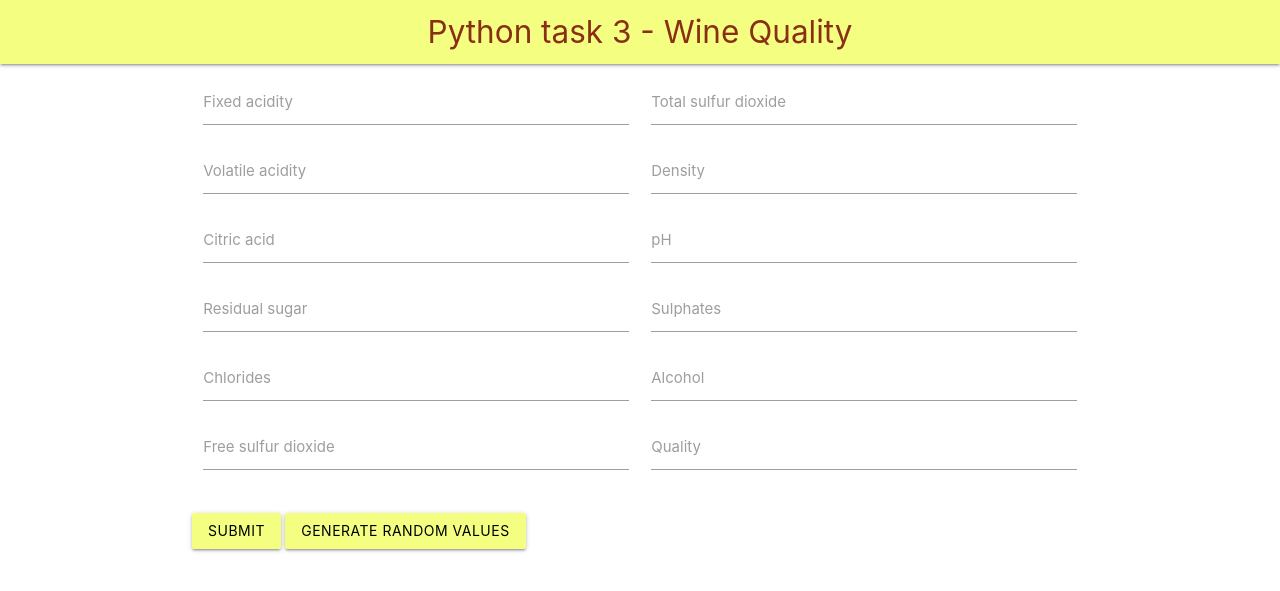
After one commit to Pietras567/Python, a Django app: template Zadanie3/templates/add_form.html in a window 1280 px wide. The commit adds this page. Shown: the top 591 px of the page. Run offline with Django 5.2, Linux system fonts and the light colour scheme; the template is opened without the code that fills it, so the values that code supplies are empty.

Commit message:
Dodanie widoku dodawania rekordu do bazy danych

```diff
--- a/Zadanie3/Zadanie3/urls.py
+++ b/Zadanie3/Zadanie3/urls.py
@@ -25,4 +25,6 @@ urlpatterns = [
     path('api/data', views.KlasaListCreateAPIView.as_view(), name='klasa-list-create'),
     path('api/data/<int:pk>', views.KlasaDetailAPIView.as_view(), name='klasa-detail'),
     path('delete/<int:pk>', views.delete_record, name='delete_record'),
+    path('add', views.add_view, name='add_view'),
+    path('api/data/example', views.generate_example_data, name='generate_example_data'),
 ]
--- /dev/null
+++ b/Zadanie3/templates/add_form.html
@@ -0,0 +1,197 @@
+<!DOCTYPE html>
+<html lang="en">
+<head>
+    <meta charset="UTF-8">
+    <meta name="viewport" content="width=device-width, initial-scale=1.0">
+    <title>Add record</title>
+    <link href="https://cdnjs.cloudflare.com/ajax/libs/materialize/1.0.0/css/materialize.min.css" rel="stylesheet">
+    <script src="https://cdnjs.cloudflare.com/ajax/libs/materialize/1.0.0/js/materialize.min.js" defer></script>
+    <script>
+        async function handleSubmit(event) {
+            event.preventDefault();
+
+            const data = {
+                fixed_acidity: document.getElementById("fixed_acidity").value,
+                volatile_acidity: document.getElementById("volatile_acidity").value,
+                citric_acid: document.getElementById("citric_acid").value,
+                residual_sugar: document.getElementById("residual_sugar").value,
+                chlorides: document.getElementById("chlorides").value,
+                free_sulfur_dioxide: document.getElementById("free_sulfur_dioxide").value,
+                total_sulfur_dioxide: document.getElementById("total_sulfur_dioxide").value,
+                density: document.getElementById("density").value,
+                pH: document.getElementById("pH").value,
+                sulphates: document.getElementById("sulphates").value,
+                alcohol: document.getElementById("alcohol").value,
+                quality: document.getElementById("quality").value,
+            };
+
+            try {
+                const response = await fetch('/api/data', {
+                    method: 'POST',
+                    headers: {
+                        'Content-Type': 'application/json',
+                    },
+                    body: JSON.stringify(data),
+                });
+
+                if (response.ok) {
+                    M.toast({ html: 'Record added successfully!', classes: 'green' });
+                    document.querySelector('form').reset();
+                } else {
+                    M.toast({ html: 'Failed to add record.', classes: 'red' });
+                }
+            } catch (error) {
+                console.error('Error:', error);
+                M.toast({ html: 'Error occurred.', classes: 'red' });
+            }
+        }
+
+        async function handleGenerateRandom(event) {
+            event.preventDefault();
+
+            try {
+                const response = await fetch('/api/data/example', {
+                    method: 'GET',
+                    headers: {
+                        'Content-Type': 'application/json',
+                    }
+                });
+
+                if (response.ok) {
+                    const randomData = await response.json();
+
+                    document.getElementById("fixed_acidity").value = randomData.fixed_acidity;
+                    document.getElementById("volatile_acidity").value = randomData.volatile_acidity;
+                    document.getElementById("citric_acid").value = randomData.citric_acid;
+                    document.getElementById("residual_sugar").value = randomData.residual_sugar;
+                    document.getElementById("chlorides").value = randomData.chlorides;
+                    document.getElementById("free_sulfur_dioxide").value = randomData.free_sulfur_dioxide;
+                    document.getElementById("total_sulfur_dioxide").value = randomData.total_sulfur_dioxide;
+                    document.getElementById("density").value = randomData.density;
+                    document.getElementById("pH").value = randomData.pH;
+                    document.getElementById("sulphates").value = randomData.sulphates;
+                    document.getElementById("alcohol").value = randomData.alcohol;
+                    document.getElementById("quality").value = randomData.quality;
+
+                    M.updateTextFields();
+                    M.toast({ html: 'Random values generated!', classes: 'green' });
+                } else {
+                    M.toast({ html: 'Failed to generate random values.', classes: 'red' });
+                }
+            } catch (error) {
+                console.error('Error:', error);
+                M.toast({ html: 'Error occurred.', classes: 'red' });
+            }
+        }
+
+        document.addEventListener("DOMContentLoaded", () => {
+            const form = document.querySelector("form");
+            form.addEventListener("submit", handleSubmit);
+
+            const generateButton = document.getElementById("generate-random");
+            generateButton.addEventListener("click", handleGenerateRandom);
+        });
+
+    </script>
+</head>
+<body>
+    <nav class="lime accent-1">
+        <div class="nav-wrapper">
+            <a href="/" class="brand-logo center" style="color: #882f14">Python task 3 - Wine Quality</a>
+        </div>
+    </nav>
+
+    <div class="row container">
+        <form class="col s12">
+            <div class="row">
+                <div class="col s6">
+                    <div class="input-field">
+                        <input id="fixed_acidity" type="text" class="validate">
+                            <label for="fixed_acidity">Fixed acidity</label>
+                        </input>
+                    </div>
+
+                    <div class="input-field">
+                        <input id="volatile_acidity" type="text" class="validate">
+                            <label for="volatile_acidity">Volatile acidity</label>
+                        </input>
+                    </div>
+
+                    <div class="input-field">
+                        <input id="citric_acid" type="text" class="validate">
+                            <label for="citric_acid">Citric acid</label>
+                        </input>
+                    </div>
+
+                    <div class="input-field">
+                        <input id="residual_sugar" type="text" class="validate">
+                            <label for="residual_sugar">Residual sugar</label>
+                        </input>
+                    </div>
+
+                    <div class="input-field">
+                        <input id="chlorides" type="text" class="validate">
+                            <label for="chlorides">Chlorides</label>
+                        </input>
+                    </div>
+
+                    <div class="input-field">
+                        <input id="free_sulfur_dioxide" type="text" class="validate">
+                            <label for="free_sulfur_dioxide">Free sulfur dioxide</label>
+                        </input>
+                    </div>
+                </div>
+
+                <div class="col s6">
+                    <div class="input-field">
+                        <input id="total_sulfur_dioxide" type="text" class="validate">
+                            <label for="total_sulfur_dioxide">Total sulfur dioxide</label>
+                        </input>
+                    </div>
+
+                    <div class="input-field">
+                        <input id="density" type="text" class="validate">
+                            <label for="density">Density</label>
+                        </input>
+                    </div>
+
+                    <div class="input-field">
+                        <input id="pH" type="text" class="validate">
+                            <label for="pH">pH</label>
+                        </input>
+                    </div>
+
+                    <div class="input-field">
+                        <input id="sulphates" type="text" class="validate">
+                            <label for="sulphates">Sulphates</label>
+                        </input>
+                    </div>
+
+                    <div class="input-field">
+                        <input id="alcohol" type="text" class="validate">
+                            <label for="alcohol">Alcohol</label>
+                        </input>
+                    </div>
+
+                    <div class="input-field">
+                        <input id="quality" type="text" class="validate">
+                            <label for="quality">Quality</label>
+                        </input>
+                    </div>
+                </div>
+            </div>
+
+            <div class="row">
+                <button type="submit" class="btn waves-effect waves-light lime accent-1 black-text">
+                    Submit
+                </button>
+
+                <button id="generate-random" class="btn waves-effect waves-light lime accent-1 black-text">
+                    Generate random values
+                </button>
+            </div>
+        </form>
+    </div>
+
+</body>
+</html>
--- a/Zadanie3/templates/home_template.html
+++ b/Zadanie3/templates/home_template.html
@@ -52,7 +52,7 @@
 <body>
     <nav class="lime accent-1">
         <div class="nav-wrapper">
-            <a href="#" class="brand-logo center" style="color: #882f14">Python task 3 - Wine Quality</a>
+            <a href="/" class="brand-logo center" style="color: #882f14">Python task 3 - Wine Quality</a>
         </div>
     </nav>
 
```
Also changed, not shown: Zadanie3/app/views.py (+50 -1 lines).
